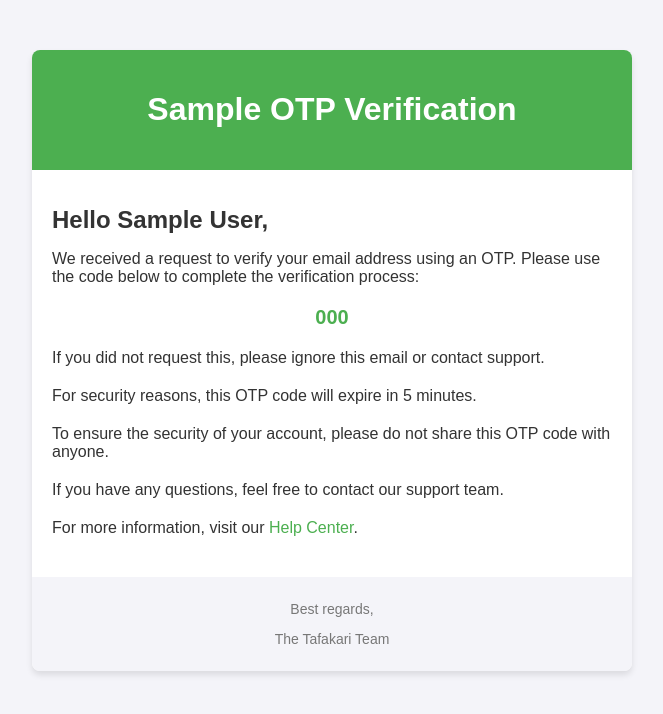
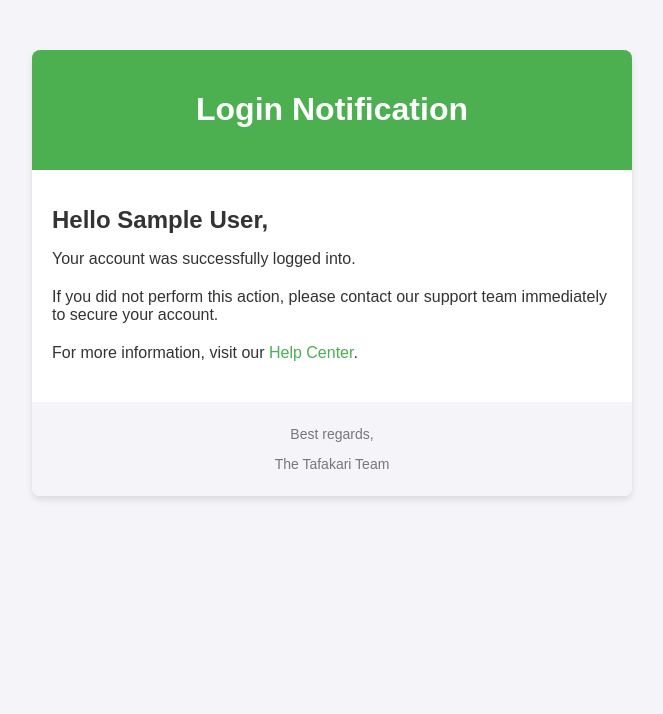
Before and after one commit to Tafakari-Org/kazibuddy-backend, a Django app: template tafakari/templates/email_templates/login_otp_email.html in a window 1280 px wide. Shown: the top 714 px of the page, without its empty margins (308-971 px from the left). Run offline with Django 5.2, Linux system fonts and the light colour scheme; the template is opened without the code that fills it: most values are stand-ins (such as "Sample title", 1, 10 or a date in 2020); parts of the project's set-up code (start-up, migrations or seed data) failed here and were passed over.

Commit message:
modification on login email

```diff
--- a/docker-compose.yml
+++ b/docker-compose.yml
@@ -6,7 +6,7 @@ services:
     build:
       context: .
       dockerfile: Dockerfile
-    container_name: kazi-buddy-backend
+    container_name: kazi-buddy-backend-local
     command: daphne -b 0.0.0.0 -p 8000 tafakari.asgi:application
     volumes:
       - ./tafakari:/app/tafakari
--- a/tafakari/accounts/views.py
+++ b/tafakari/accounts/views.py
@@ -104,8 +104,8 @@ class LoginView(APIView):
 
             tokens = get_tokens_for_user(user)
             user_type = get_userType_fromToken(tokens['access'])
-            otp_code = generate_otp(user, 'login')
-            send_otp_to_email(user, otp_code, 'login')
+            # No OTP for login, just a notification
+            send_otp_to_email(user, otp_type='login')
             return Response({
                 "message": "Login successful",
                 "user_id": str(user.id),
--- a/tafakari/templates/email_templates/login_otp_email.html
+++ b/tafakari/templates/email_templates/login_otp_email.html
@@ -3,10 +3,11 @@
 
 <!DOCTYPE html>
 <html lang="en">
+
 <head>
     <meta charset="UTF-8">
     <meta name="viewport" content="width=device-width, initial-scale=1.0">
-    <title>{{ otp_type }} OTP Verification</title>
+    <title>{{ otp_type }} Verification</title>
     <style>
         body {
             font-family: Arial, sans-serif;
@@ -14,6 +15,7 @@
             margin: 0;
             padding: 0;
         }
+
         .email-container {
             max-width: 600px;
             margin: 50px auto;
@@ -22,24 +24,29 @@
             box-shadow: 0 4px 6px rgba(0, 0, 0, 0.1);
             overflow: hidden;
         }
+
         .header {
             background-color: #4CAF50;
             color: #ffffff;
             padding: 20px;
             text-align: center;
         }
+
         .content {
             padding: 20px;
             color: #333333;
         }
+
         .content h1 {
             font-size: 24px;
             margin-bottom: 10px;
         }
+
         .content p {
             font-size: 16px;
             margin-bottom: 20px;
         }
+
         .otp-code {
             font-size: 20px;
             font-weight: bold;
@@ -47,6 +54,7 @@
             text-align: center;
             margin: 20px 0;
         }
+
         .footer {
             background-color: #f4f4f9;
             text-align: center;
@@ -54,26 +62,26 @@
             font-size: 14px;
             color: #777777;
         }
+
         a {
             color: #4CAF50;
             text-decoration: none;
         }
     </style>
 </head>
+
 <body>
     <div class="email-container">
         <div class="header">
-            <h1>{{ otp_type }} OTP Verification</h1>
+            <h1>Login Notification</h1>
         </div>
         <div class="content">
             <h1>Hello {{ full_name }},</h1>
-            <p>We received a request to verify your email address using an OTP. Please use the code below to complete the verification process:</p>
-            <div class="otp-code">{{ otp_code }}</div>
-            <p>If you did not request this, please ignore this email or contact support.</p>
-            <p>{% blocktrans trimmed %}For security reasons, this OTP code will expire in 5 minutes.{% endblocktrans %}</p>
-            <p>{% blocktrans trimmed %}To ensure the security of your account, please do not share this OTP code with anyone.{% endblocktrans %}</p>
-            <p>{% blocktrans trimmed %}If you have any questions, feel free to contact our support team.{% endblocktrans %}</p>
-            <p>{% blocktrans trimmed %}For more information, visit our <a href="https://www.tafakari.com/help">Help Center</a>.{% endblocktrans %}</p>
+            <p>Your account was successfully logged into.</p>
+            <p>If you did not perform this action, please contact our support team immediately to secure your account.
+            </p>
+            <p>{% blocktrans trimmed %}For more information, visit our <a href="https://www.tafakari.com/help">Help
+                    Center</a>.{% endblocktrans %}</p>
         </div>
         <div class="footer">
             <p>{% blocktrans trimmed %}Best regards,{% endblocktrans %}</p>
@@ -81,4 +89,5 @@
         </div>
     </div>
 </body>
+
 </html>
```
Also changed, not shown: tafakari/utils/views.py (+8 -4 lines).
